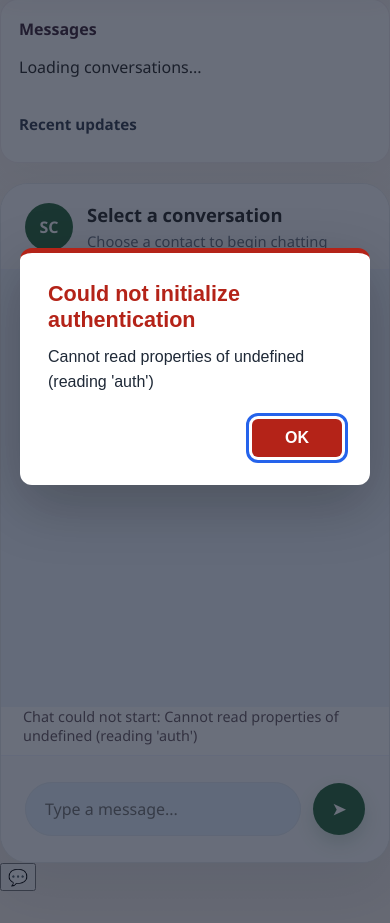
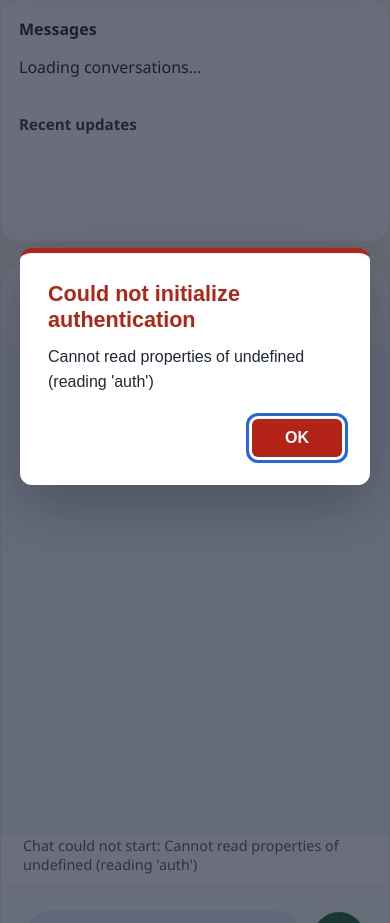
Before and after one commit to llysrmll/StyliCyle3, a PHP site: page /HTML/chatbox.html in a window 390 px wide; the page is wider, and only the part inside the window is pictured. Shown: the part 190-1113 px from the top of that part. Run offline with PHP 8.4, Linux system fonts and the light colour scheme; some libraries are stand-ins or nearby versions.

Commit message:
Fixed the chat layout and scroll behavior:
In style.css, the chat layout is constrained to the viewport, the chatbox can shrink within it, and only the message area scrolls. The header and composer stay visible.
In chat.js, scrolling to the newest message is scheduled after rendering and again when a listing image finishes loading.
Structured booking and listing messages continue to be rendered with DOM elements and textContent, not innerHTML, so message content isn’t interpreted as HTML. Updated the cache-busting URLs in chatbox.html.

```diff
--- a/Frontend/CSS/style.css
+++ b/Frontend/CSS/style.css
@@ -2591,6 +2591,49 @@ h1 {
   }
 }
 
+.chat-layout {
+  height: calc(100vh - 120px);
+  height: calc(100dvh - 120px);
+  min-height: 0;
+  overflow: hidden;
+}
+
+.container.chat-layout {
+  min-height: 0;
+}
+
+.chatbox {
+  height: 100%;
+  min-width: 0;
+  min-height: 0;
+  flex: 1 1 auto;
+}
+
+.chat-header,
+.chat-status,
+.chat-form {
+  flex: 0 0 auto;
+}
+
+.chat-window {
+  min-height: 0;
+  flex: 1 1 0;
+  overflow-x: hidden;
+  overflow-y: auto;
+  overscroll-behavior: contain;
+}
+
+@media (max-width: 840px) {
+  .chat-layout {
+    grid-template-rows: minmax(110px, 0.25fr) minmax(0, 0.75fr);
+  }
+
+  .chat-layout > .side-panel {
+    min-height: 0;
+    overflow-y: auto;
+  }
+}
+
 .notification {
   background: #ff5252;
   color: #fff;
--- a/Frontend/HTML/chatbox.html
+++ b/Frontend/HTML/chatbox.html
@@ -4,7 +4,7 @@
   <meta charset="UTF-8">
   <meta name="viewport" content="width=device-width, initial-scale=1.0">
   <title>Messages - StyliCycle</title>
-  <link rel="stylesheet" href="/CSS/style.css?v=20261022-booking-route">
+  <link rel="stylesheet" href="/CSS/style.css?v=20261109-chat-scroll">
 </head>
 <body data-auth-required="true">
   <nav class="top-nav">
@@ -97,6 +97,6 @@
   <script src="/Js/supabase-client.js"></script>
   <script src="/Js/auth.js"></script>
   <script src="/Js/common.js"></script>
-  <script src="/Js/chat.js?v=20261022-booking-route"></script>
+  <script src="/Js/chat.js?v=20261109-chat-scroll"></script>
 </body>
 </html>
--- a/Frontend/Js/chat.js
+++ b/Frontend/Js/chat.js
@@ -190,6 +190,13 @@ function syncListingShareState() {
   setChatStatus("You have already sent this listing to its vendor.");
 }
 
+function scrollChatToBottom() {
+  if (!chatWindow) return;
+  window.requestAnimationFrame(() => {
+    chatWindow.scrollTop = chatWindow.scrollHeight;
+  });
+}
+
 function renderMessages() {
   if (!chatWindow) return;
   const messages = [...currentMessages.values()].sort(
@@ -227,6 +234,7 @@ function renderMessages() {
         image.src = imageUrl;
         image.alt = listing.title ? `Listing photo: ${listing.title}` : "Listing photo";
         image.loading = "lazy";
+        image.addEventListener("load", scrollChatToBottom, { once: true });
         element.appendChild(image);
       }
     }
@@ -274,7 +282,7 @@ function renderMessages() {
     }
     chatWindow.appendChild(element);
   }
-  chatWindow.scrollTop = chatWindow.scrollHeight;
+  scrollChatToBottom();
 }
 
 function addMessage(message) {
```
